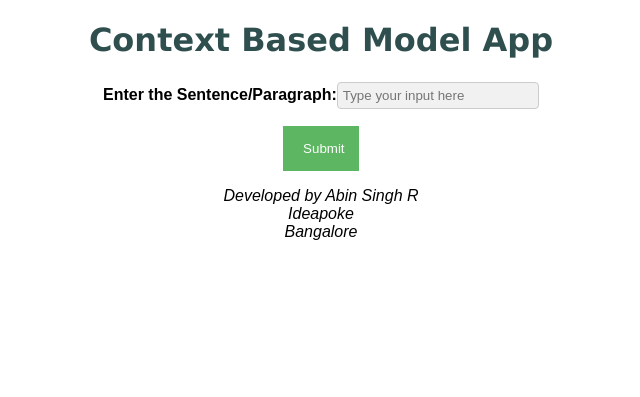
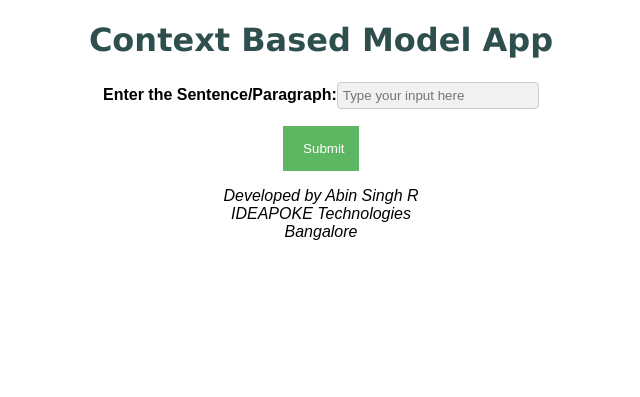
Before and after one commit to AbinSingh/Context-Based-Model, a Flask app: page / in a window 1280 px wide. Shown: the top 397 px of the page, without its empty margins (319-959 px from the left). Run offline with Flask 2, Linux system fonts and the light colour scheme.

Commit message:
Update home.html

```diff
--- a/templates/home.html
+++ b/templates/home.html
@@ -94,7 +94,7 @@ input[type=text]:focus, input[type=text]:focus {
 
 <address>
 Developed by Abin Singh R<br>
-Ideapoke<br>
+IDEAPOKE Technologies<br>
 Bangalore<br>
 </address>
 
```
